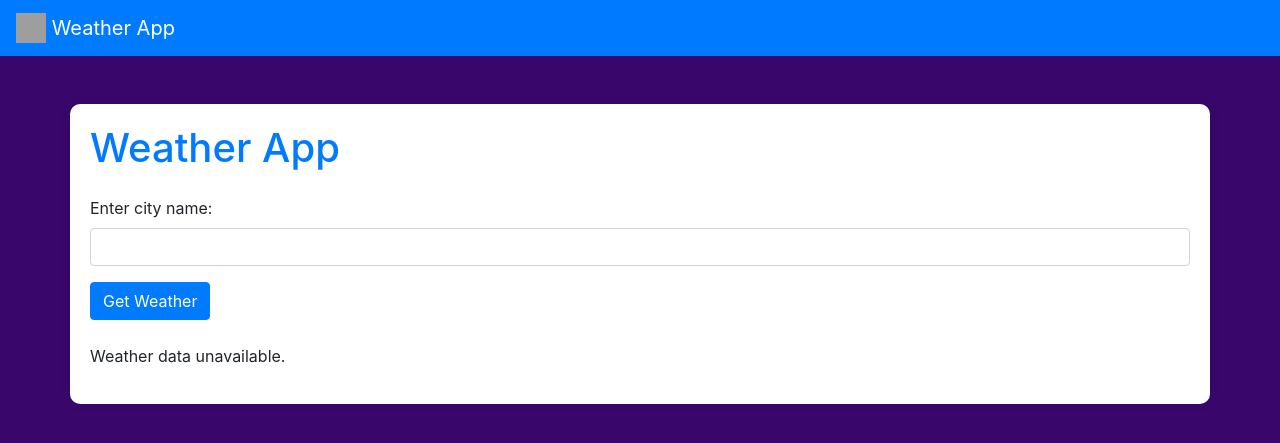
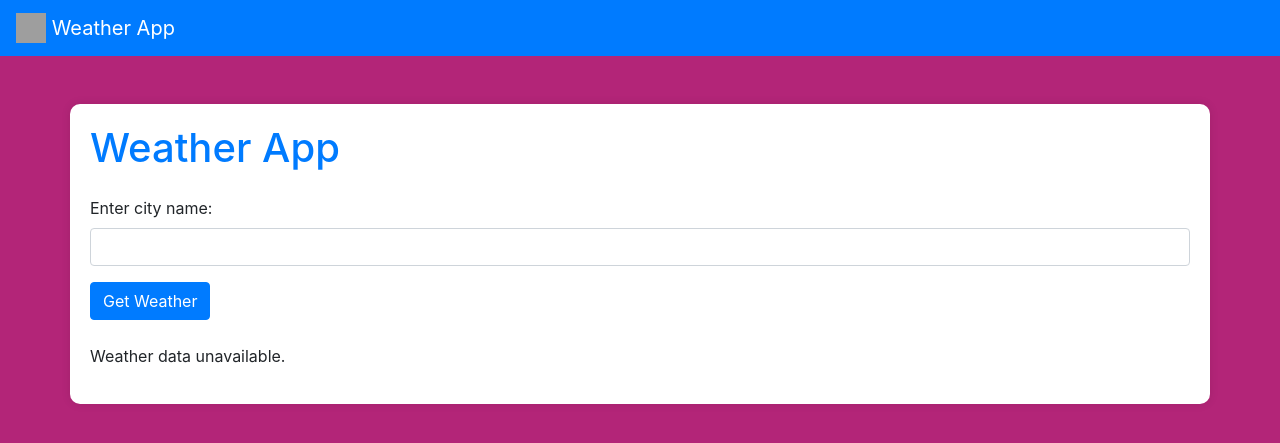
Before and after one commit to cskhachane/weather-app, a Flask app: page / in a window 1280 px wide. Shown: the top 443 px of the page. Run offline with Flask 3, Linux system fonts and the light colour scheme; some libraries are stand-ins or nearby versions; grey boxes are pictures that could not be loaded.

Commit message:
Update index.html

```diff
--- a/templates/index.html
+++ b/templates/index.html
@@ -7,7 +7,7 @@
     <link rel="stylesheet" href="https://stackpath.bootstrapcdn.com/bootstrap/4.5.0/css/bootstrap.min.css">
     <style>
         body {
-            background-color: rgb(57, 7, 107); /* Light gray background color */
+            background-color: rgb(179, 37, 120); /* Light gray background color */
         }
 
         .container {
```
